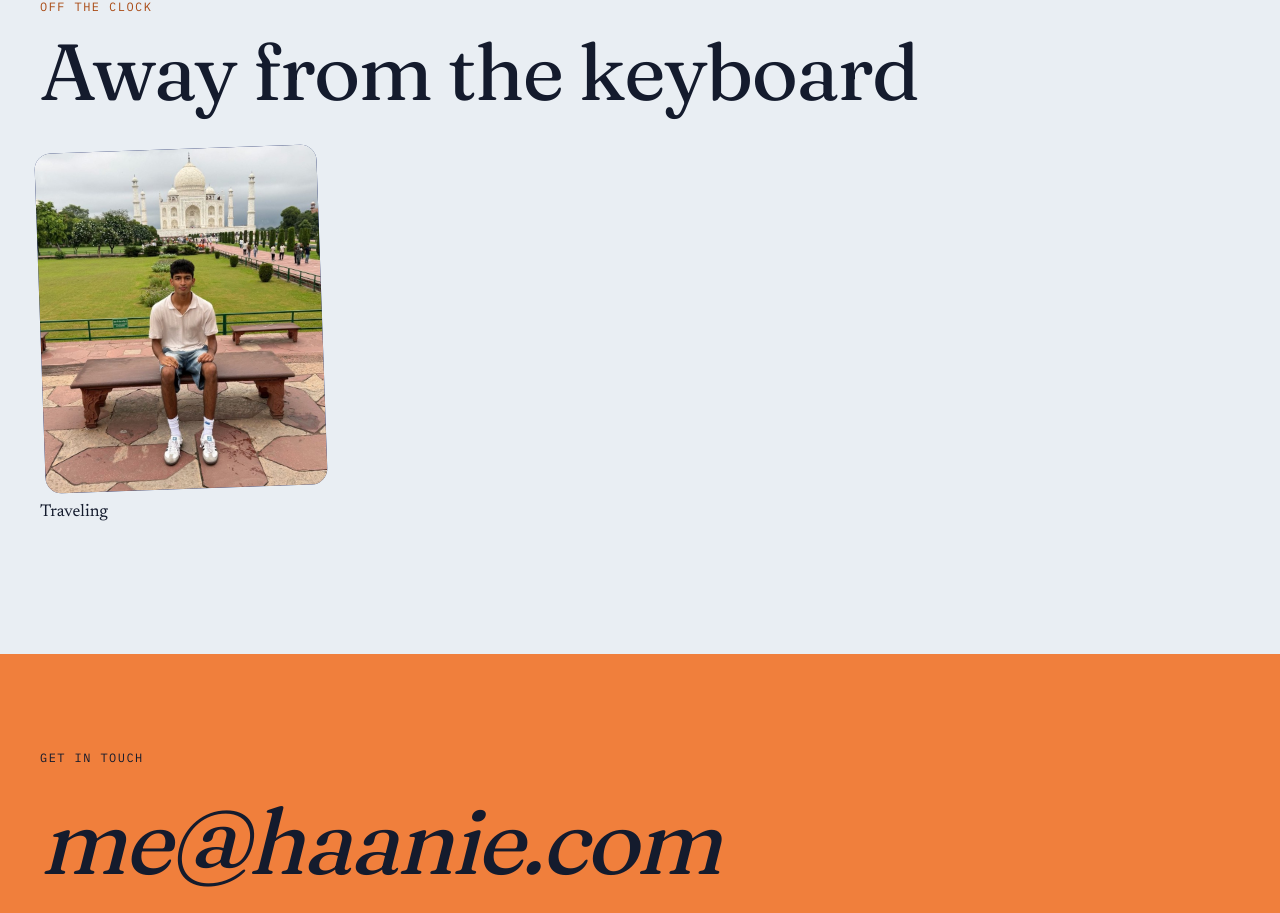
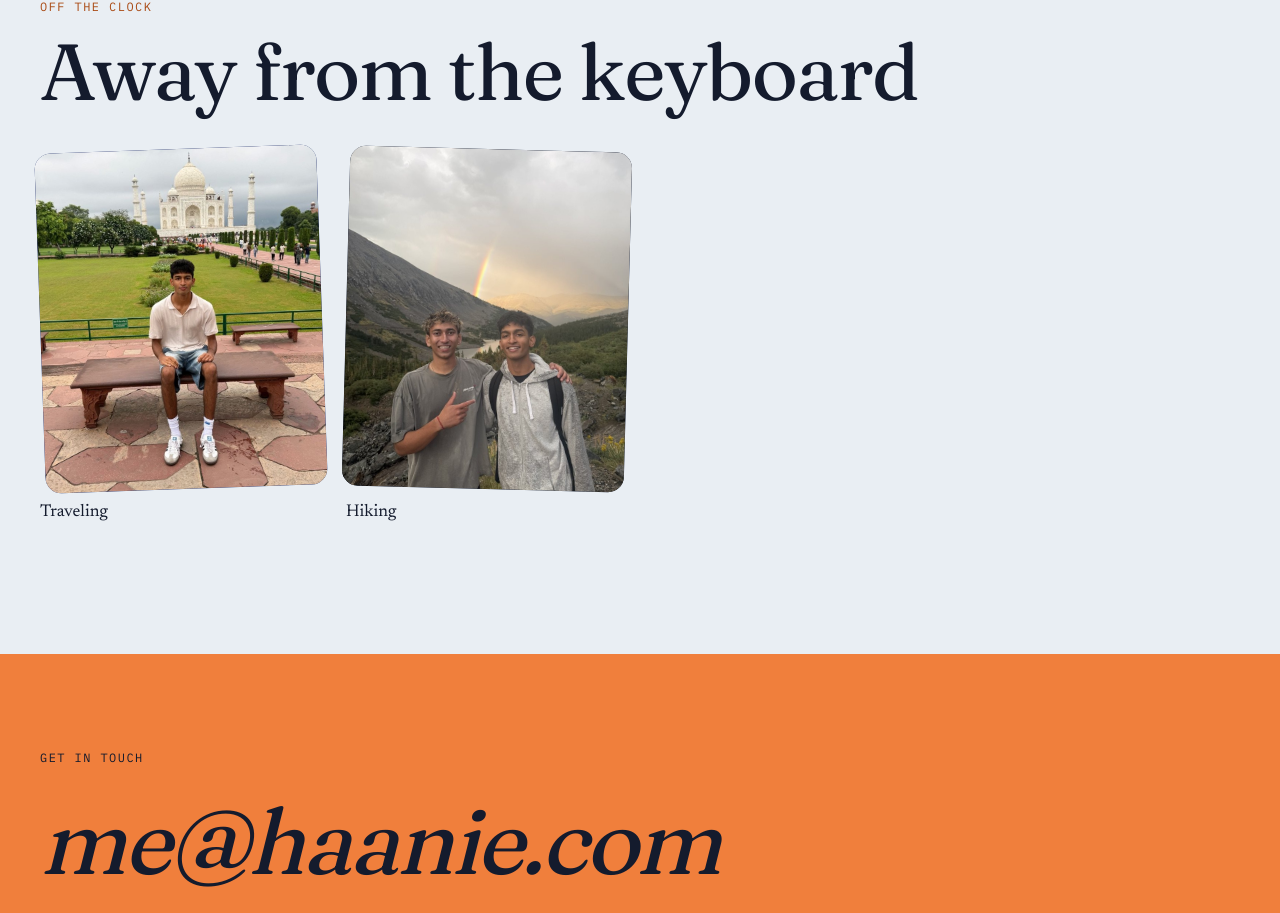
Before and after one commit to haanie09/haanie-portfolio, a Next.js app: page / in a window 1280 px wide. Shown: the part 6453-7366 px from the top of the page. Built offline with nearby package versions, Linux system fonts and the light colour scheme.

Commit message:
Add hiking photo to Off the clock
Co-Authored-By: Claude Opus 5.5 <noreply@anthropic.com>
Claude-Session: https://claude.ai/code/session_013HGD12oSBPua8fQpxEx5mS

```diff
--- a/content/site.ts
+++ b/content/site.ts
@@ -186,7 +186,7 @@ export const site = {
     heading: draft("Away from the keyboard"),
     items: [
       { caption: "Traveling", photo: "/photos/traveling.jpg" as string | null, tone: "blue" },
-      { caption: "Hiking", photo: null as string | null, tone: "ink" },
+      { caption: "Hiking", photo: "/photos/hiking.jpg" as string | null, tone: "ink" },
       { caption: "Pickleball, daily in season", photo: null as string | null, tone: "accent" },
       { caption: "Friends", photo: null as string | null, tone: "sun" },
     ],
```
Also changed, not shown: public/photos/hiking.jpg (added).
